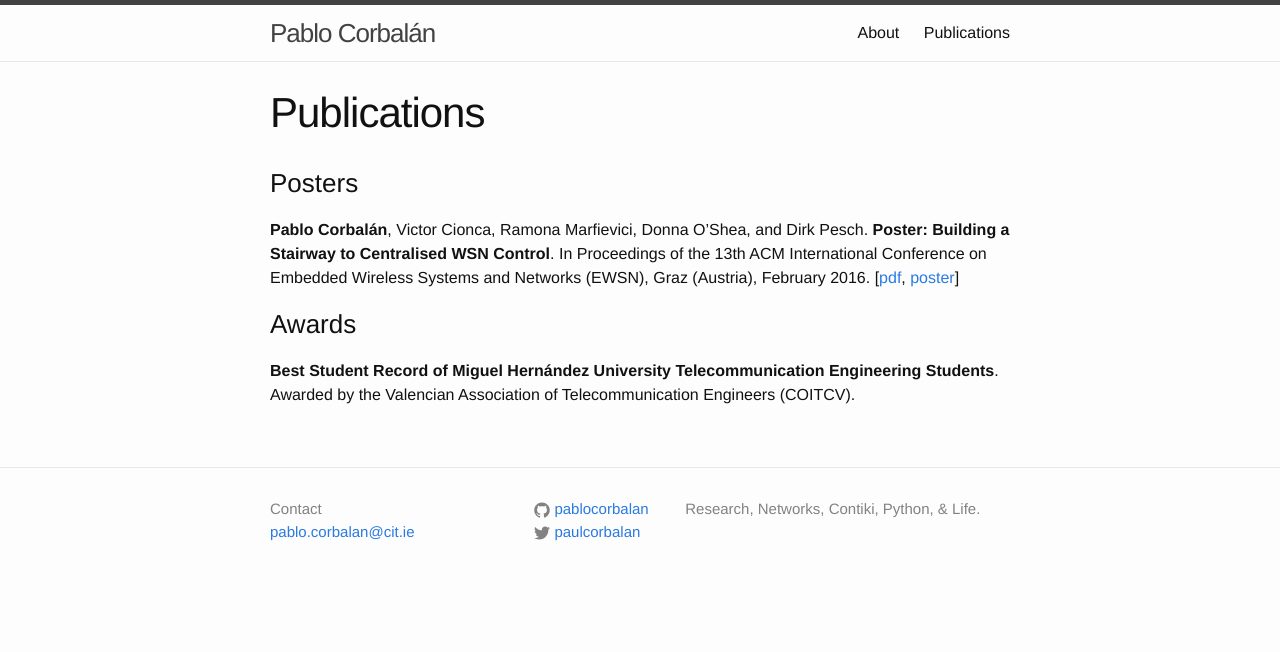
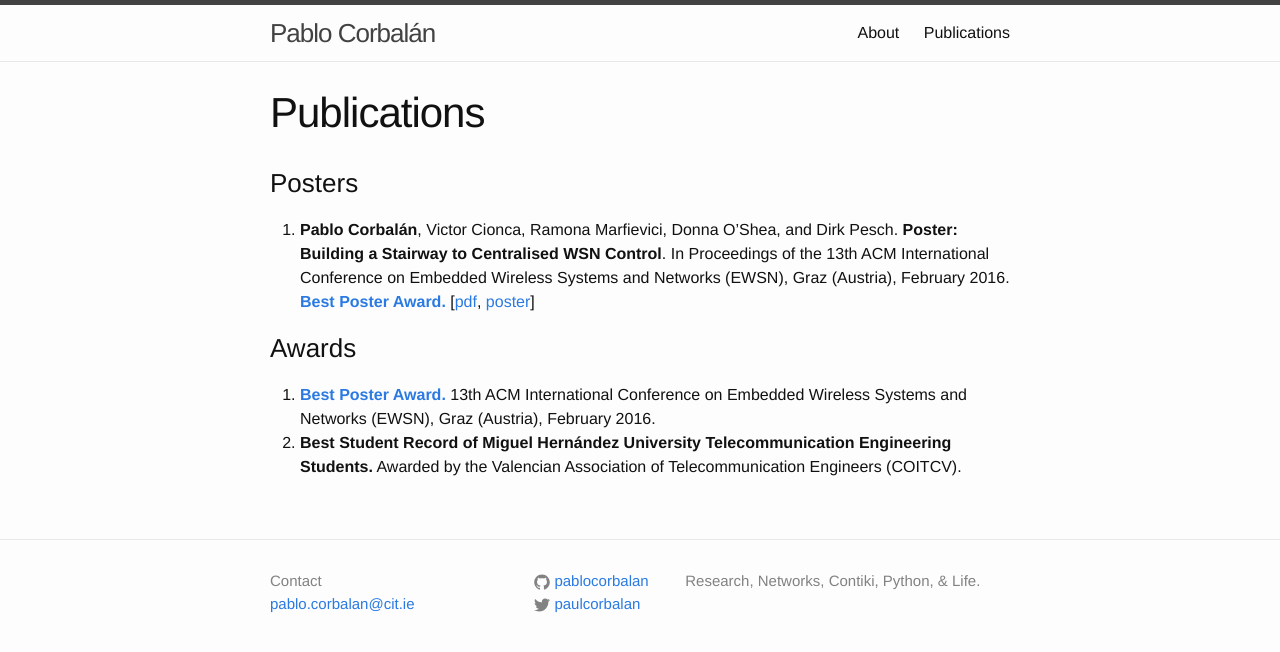
Before and after one commit to pablocorbalan/pablocorbalan.github.io, a Jekyll site: the page built from publications.md, in a window 1280 px wide. Shown: the top 652 px of the page. Built offline with Jekyll 4.4.1, drawn with Linux system fonts in a browser that asks for light colours.

Commit message:
Add best poster award to publications

```diff
--- a/publications.md
+++ b/publications.md
@@ -6,7 +6,8 @@ permalink: /publications/
 
 ### Posters
 
-**Pablo Corbalán**, Victor Cionca, Ramona Marfievici, Donna O’Shea, and Dirk Pesch. **Poster: Building a Stairway to Centralised WSN Control**. In Proceedings of the 13th ACM International Conference on Embedded Wireless Systems and Networks (EWSN), Graz (Austria), February 2016. [[pdf](/docs/posters/ewsn-smog-poster-abstract.pdf), [poster](/docs/posters/ewsn-smog-poster.pdf)]
+1. **Pablo Corbalán**, Victor Cionca, Ramona Marfievici, Donna O’Shea, and Dirk Pesch. **Poster: Building a Stairway to Centralised WSN Control**. In Proceedings of the 13th ACM International Conference on Embedded Wireless Systems and Networks (EWSN), Graz (Austria), February 2016. **[Best Poster Award.](http://www.iti.tugraz.at/EWSN2016/cms/index.php?id=36)** [[pdf](/docs/posters/ewsn-smog-poster-abstract.pdf), [poster](/docs/posters/ewsn-smog-poster.pdf)]
 
 ### Awards
-**Best Student Record of Miguel Hernández University Telecommunication Engineering Students**. Awarded by the Valencian Association of Telecommunication Engineers (COITCV).
+1. **[Best Poster Award.](http://www.iti.tugraz.at/EWSN2016/cms/index.php?id=36)** 13th ACM International Conference on Embedded Wireless Systems and Networks (EWSN), Graz (Austria), February 2016.
+2. **Best Student Record of Miguel Hernández University Telecommunication Engineering Students.** Awarded by the Valencian Association of Telecommunication Engineers (COITCV).
```
